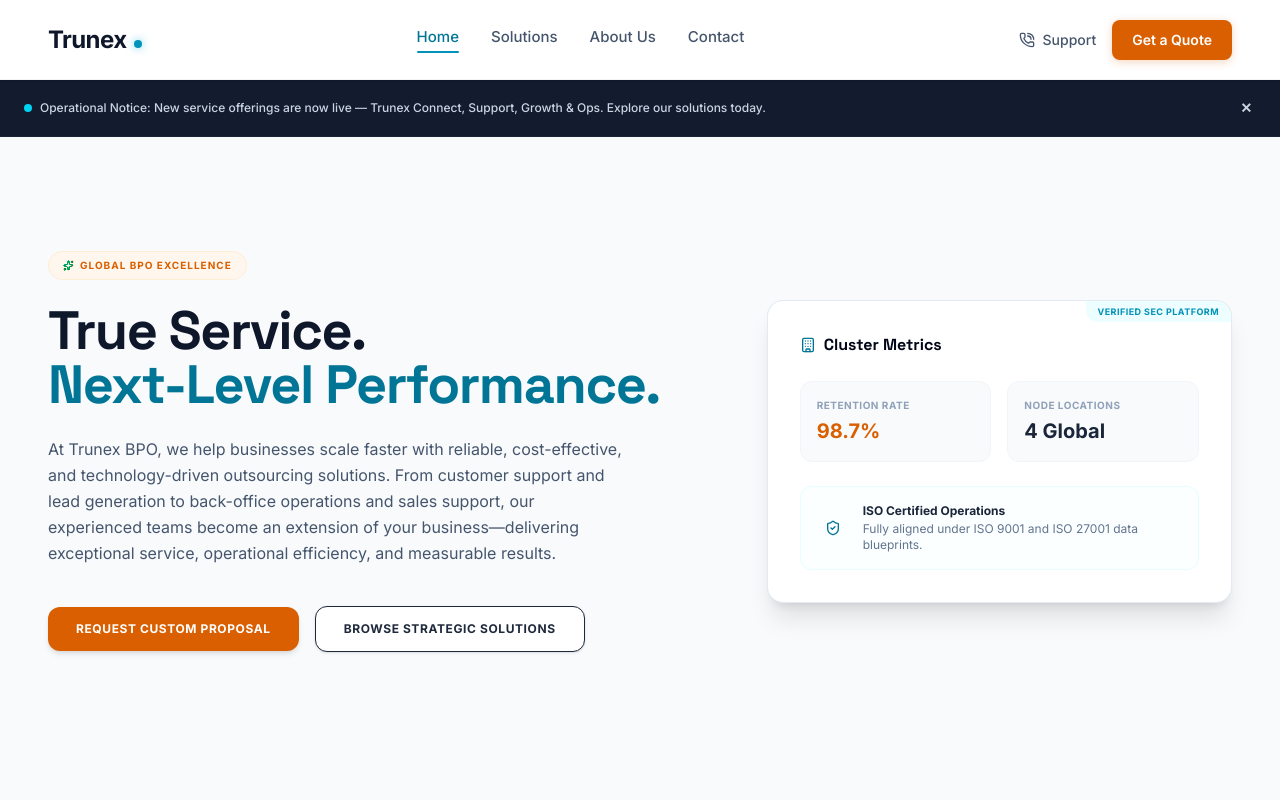
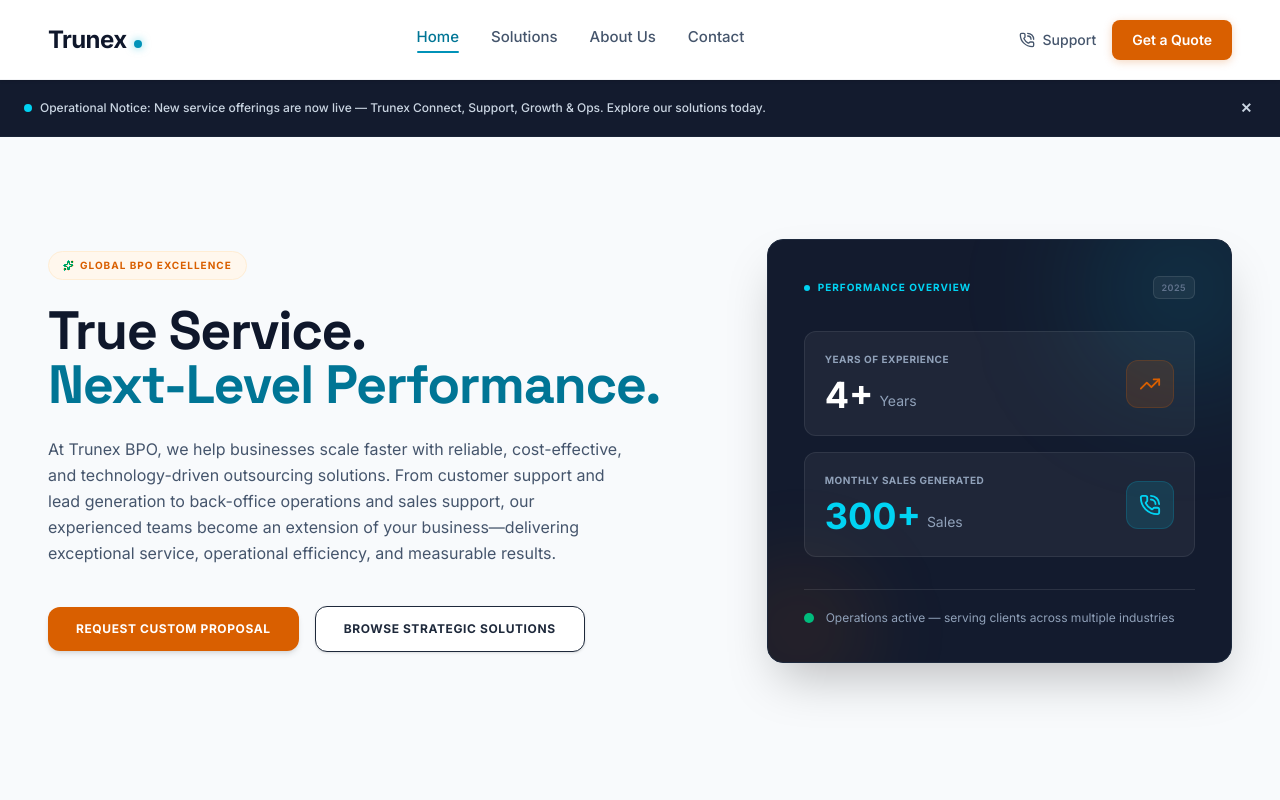
Before and after one commit to iamrehank/trueNxs, a React (Vite) app: page / in a window 1280 px wide. Shown: the top 800 px of the page. Built offline with nearby package versions, Linux system fonts and the light colour scheme.

Commit message:
change metrix

```diff
--- a/package.json
+++ b/package.json
@@ -26,6 +26,8 @@
   "devDependencies": {
     "@types/express": "^4.17.21",
     "@types/node": "^22.14.0",
+    "@types/react": "^19.2.17",
+    "@types/react-dom": "^19.2.3",
     "autoprefixer": "^10.4.21",
     "esbuild": "^0.25.0",
     "tailwindcss": "^4.1.14",
--- a/src/pages/HomePage.tsx
+++ b/src/pages/HomePage.tsx
@@ -59,32 +59,58 @@ export default function HomePage() {
         </div>
 
         <div className="lg:col-span-5 relative">
-          <div className="absolute top-1/2 left-1/2 -translate-x-1/2 -translate-y-1/2 w-72 h-72 bg-cyan-200/30 rounded-full blur-3xl -z-10"></div>
-          <div className="bg-white border border-slate-200/90 rounded-2xl p-6 md:p-8 shadow-xl space-y-6 relative overflow-hidden">
-            <span className="absolute top-0 right-0 text-[9px] font-bold text-cyan-600 bg-cyan-50 px-3 py-1 uppercase rounded-bl-xl tracking-wider">
-              Verified SEC Platform
-            </span>
-            <h3 className="font-display text-base font-bold text-slate-950 flex items-center gap-2">
-              <Building size={16} className="text-cyan-700" /><span>Cluster Metrics</span>
-            </h3>
-            <div className="grid grid-cols-2 gap-4">
-              <div className="p-4 bg-slate-50 rounded-xl border border-slate-100">
-                <span className="text-[10px] text-slate-400 font-bold uppercase block tracking-wider mb-1">Retention Rate</span>
-                <span className="text-xl font-extrabold text-[#d95f00]">98.7%</span>
+          <div className="absolute top-1/2 left-1/2 -translate-x-1/2 -translate-y-1/2 w-80 h-80 bg-cyan-300/20 rounded-full blur-3xl -z-10 pointer-events-none" />
+          <div className="bg-[#131b2e] text-white rounded-2xl p-7 md:p-9 shadow-2xl relative overflow-hidden border border-slate-800">
+
+            {/* Decorative glows */}
+            <div className="absolute -top-12 -right-12 w-48 h-48 bg-cyan-500/15 rounded-full blur-3xl pointer-events-none" />
+            <div className="absolute -bottom-10 -left-10 w-36 h-36 bg-[#d95f00]/10 rounded-full blur-2xl pointer-events-none" />
+
+            {/* Header */}
+            <div className="flex items-center justify-between mb-8 relative">
+              <span className="text-[10px] font-bold text-cyan-400 uppercase tracking-widest flex items-center gap-2">
+                <span className="w-1.5 h-1.5 rounded-full bg-cyan-400 animate-pulse block" />
+                Performance Overview
+              </span>
+              <span className="text-[9px] text-slate-500 font-semibold uppercase tracking-wider bg-white/5 border border-white/10 px-2 py-1 rounded-md">2025</span>
+            </div>
+
+            {/* Stats */}
+            <div className="space-y-4 mb-8 relative">
+              <div className="p-5 bg-white/5 border border-white/8 rounded-xl flex items-center justify-between group hover:bg-white/8 transition-colors">
+                <div>
+                  <span className="text-[10px] text-slate-400 font-bold uppercase tracking-wider block mb-2">Years of Experience</span>
+                  <div className="flex items-end gap-1.5 leading-none">
+                    <span className="text-4xl font-extrabold text-white">4+</span>
+                    <span className="text-sm text-slate-400 mb-1">Years</span>
+                  </div>
+                </div>
+                <div className="w-12 h-12 rounded-xl bg-[#d95f00]/15 border border-[#d95f00]/20 flex items-center justify-center shrink-0">
+                  <TrendingUp size={22} className="text-[#d95f00]" />
+                </div>
               </div>
-              <div className="p-4 bg-slate-50 rounded-xl border border-slate-100">
-                <span className="text-[10px] text-slate-400 font-bold uppercase block tracking-wider mb-1">Node Locations</span>
-                <span className="text-xl font-extrabold text-slate-850">4 Global</span>
+
+              <div className="p-5 bg-white/5 border border-white/8 rounded-xl flex items-center justify-between group hover:bg-white/8 transition-colors">
+                <div>
+                  <span className="text-[10px] text-slate-400 font-bold uppercase tracking-wider block mb-2">Monthly Sales Generated</span>
+                  <div className="flex items-end gap-1.5 leading-none">
+                    <span className="text-4xl font-extrabold text-cyan-400">300+</span>
+                    <span className="text-sm text-slate-400 mb-1">Sales</span>
+                  </div>
+                </div>
+                <div className="w-12 h-12 rounded-xl bg-cyan-500/15 border border-cyan-500/20 flex items-center justify-center shrink-0">
+                  <PhoneCall size={22} className="text-cyan-400" />
+                </div>
               </div>
             </div>
-            <div className="p-4 bg-cyan-50/20 border border-cyan-100/40 rounded-xl flex items-center gap-3.5">
-              <div className="w-8 h-8 rounded-full bg-cyan-150 flex items-center justify-center text-cyan-700 shrink-0">
-                <ShieldCheck size={16} />
+
+            {/* Footer trust signal */}
+            <div className="border-t border-white/10 pt-5 flex items-center gap-3 relative">
+              <div className="relative flex h-2.5 w-2.5 shrink-0">
+                <span className="animate-ping absolute inline-flex h-full w-full rounded-full bg-emerald-400 opacity-60" />
+                <span className="relative inline-flex rounded-full h-2.5 w-2.5 bg-emerald-500" />
               </div>
-              <div className="text-xs">
-                <span className="font-bold text-slate-850 block mb-0.5">ISO Certified Operations</span>
-                <span className="text-slate-500">Fully aligned under ISO 9001 and ISO 27001 data blueprints.</span>
-              </div>
+              <span className="text-xs text-slate-400">Operations active — serving clients across multiple industries</span>
             </div>
           </div>
         </div>
```
Also changed, not shown: 1 other file (tests, documents, lock files or other folders).
